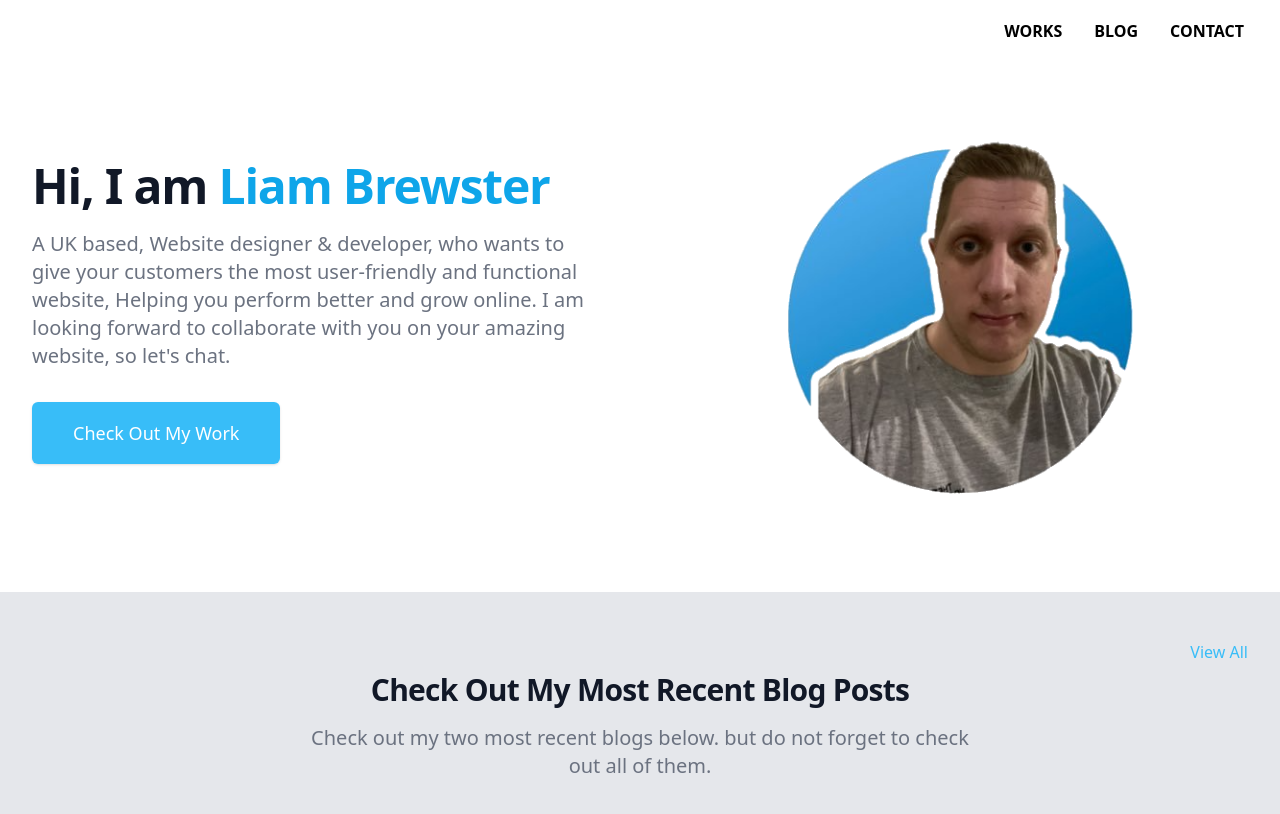
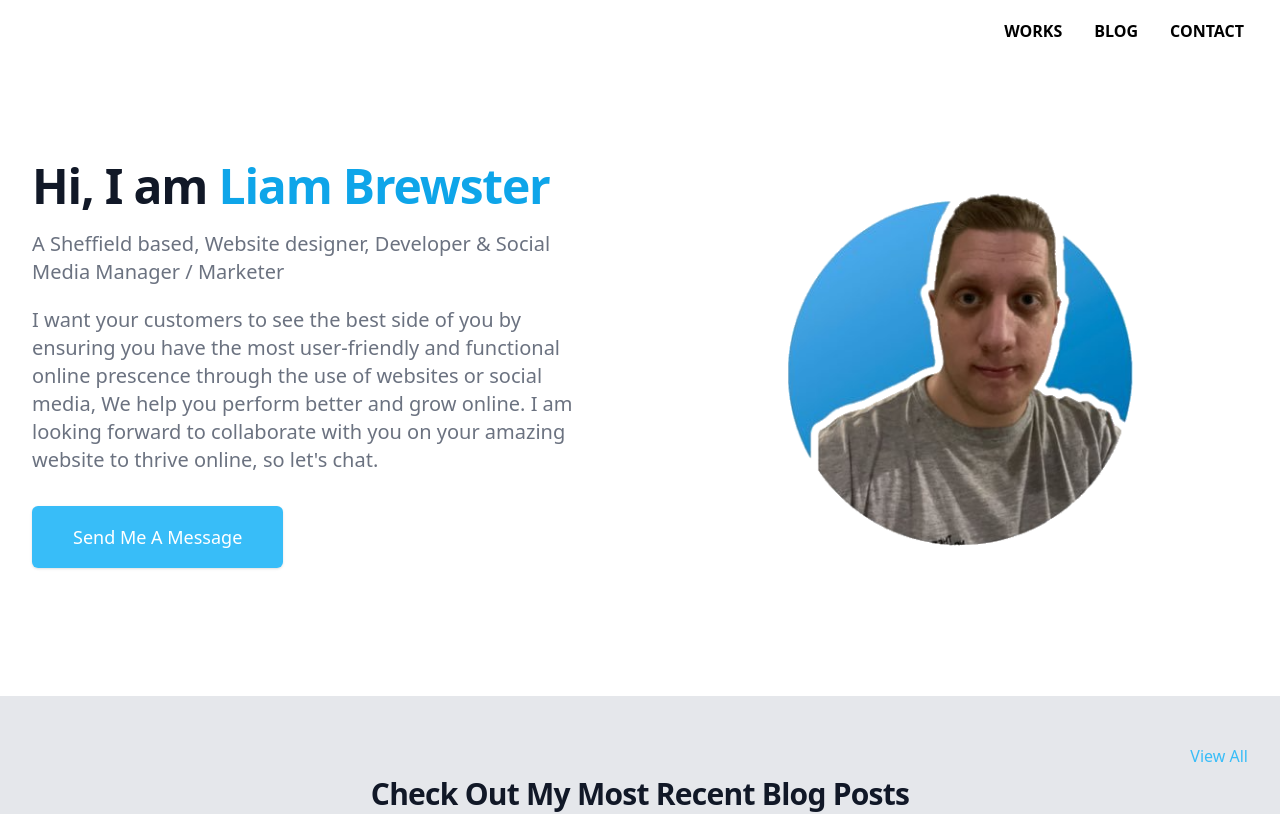
Before and after one commit to liambrewster/portfolio_site, a React (Create React App) app: page / in a window 1280 px wide. Shown: the top 814 px of the page. Built offline with nearby package versions, Linux system fonts and the light colour scheme.

Commit message:
update: updated the hero text wording

```diff
--- a/src/components/layouts/Hero.jsx
+++ b/src/components/layouts/Hero.jsx
@@ -8,22 +8,22 @@ function Hero() {
         <div className="relative z-10 pb-8 bg-white sm:pb-16 md:pb-20 lg:max-w-2xl lg:w-full lg:pb-28 xl:pb-32">
           <main className="mt-10 mx-auto max-w-7xl px-4 sm:mt-12 sm:px-6 md:mt-16 lg:mt-20 lg:px-8 xl:mt-28">
             <div className="sm:text-center lg:text-left">
-              <h1 className="text-3xl tracking-tight font-extrabold text-gray-900 sm:text-4xl md:text-5xl">
+              <p className="text-3xl tracking-tight font-extrabold text-gray-900 sm:text-4xl md:text-5xl">
                 <span className="block xl:inline">Hi, I am </span>
                 <span className="block text-sky-500 xl:inline">Liam Brewster</span>
-              </h1>
+              </p>
 
-
+              <h1 className='mt-3 text-base text-gray-500 sm:mt-5 sm:text-lg sm:max-w-xl sm:mx-auto md:mt-5 md:text-xl lg:mx-0'>A Sheffield based, Website designer, Developer &amp; Social Media Manager / Marketer</h1>
               <p className="mt-3 text-base text-gray-500 sm:mt-5 sm:text-lg sm:max-w-xl sm:mx-auto md:mt-5 md:text-xl lg:mx-0">
-              A UK based, Website designer &amp; developer, who wants to give your customers the most user-friendly and functional website, Helping you perform better and grow online. I am looking forward to collaborate with you on your amazing website, so let's chat.
+              I want your customers to see the best side of you by ensuring you have the most user-friendly and functional online prescence through the use of websites or social media, We help you perform better and grow online. I am looking forward to collaborate with you on your amazing website to thrive online, so let's chat.
               </p>
               <div className="mt-5 sm:mt-8 sm:flex sm:justify-center lg:justify-start">
                 <div className="rounded-md shadow">
                   <a
-                    href="#featured"
+                    href="#contactform"
                     className="w-full flex items-center justify-center px-8 py-3 border border-transparent text-base font-medium rounded-md text-white bg-sky-400 hover:bg-sky-700 md:py-4 md:text-lg md:px-10"
                   >
-                    Check Out My Work
+                    Send Me A Message
                   </a>
                 </div>
               </div>
```
